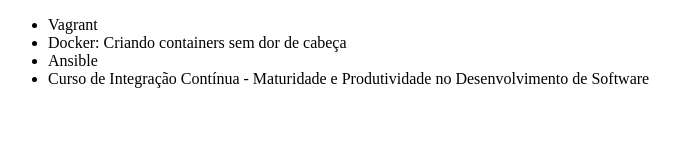
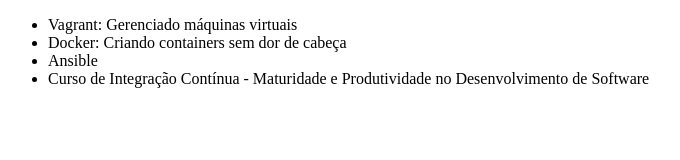
Before and after one commit to rogerioces/alura-git, a plain HTML site: page index.html in a window 1280 px wide. Shown: the whole page, without its empty margins (0-680 px from the left). Drawn offline with Linux system fonts and the light colour scheme.

Commit message:
Corrigindo cruso de Vagrant

```diff
--- a/index.html
+++ b/index.html
@@ -6,7 +6,7 @@
 </head>
 <body>
     <ul>
-        <li>Vagrant</li>
+        <li>Vagrant: Gerenciado máquinas virtuais</li>
         <li>Docker: Criando containers sem dor de cabeça</li>
         <li>Ansible</li>
         <li>Curso de Integração Contínua - Maturidade e Produtividade no Desenvolvimento de Software</li>
```
